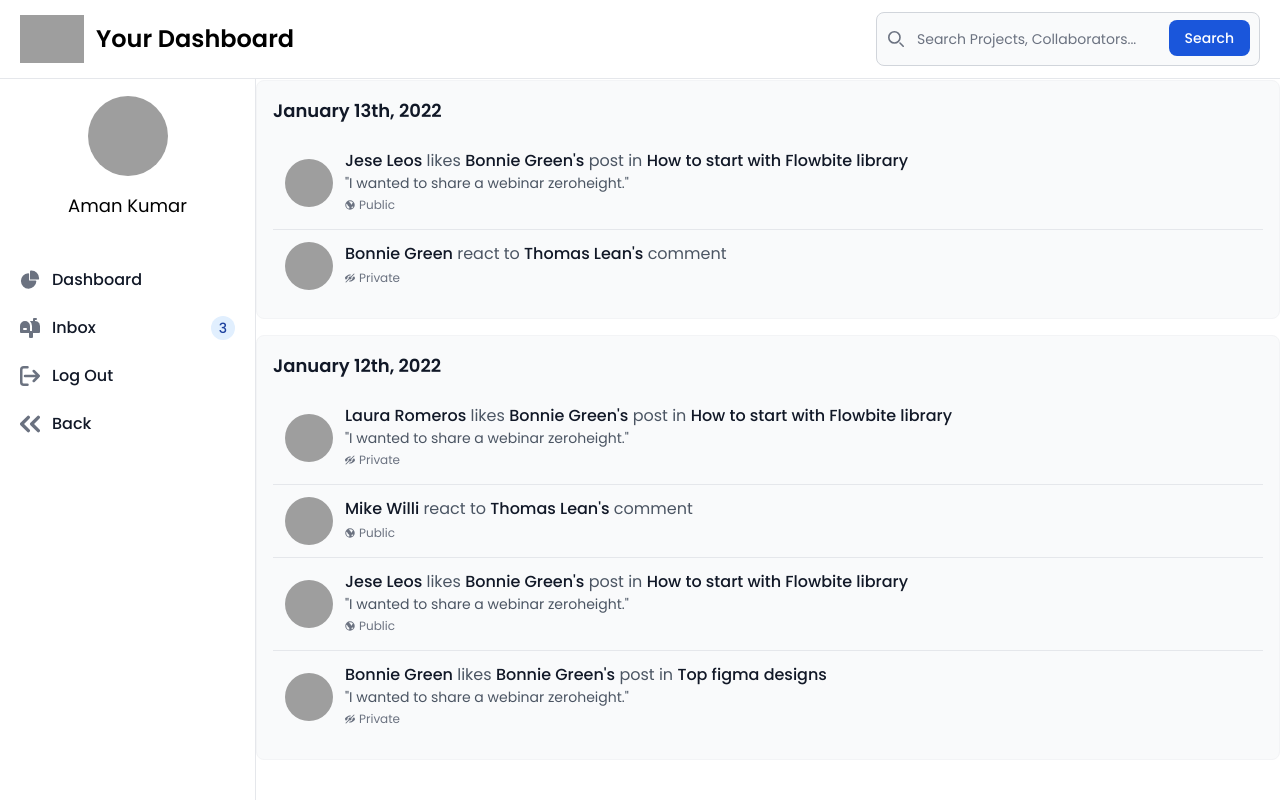
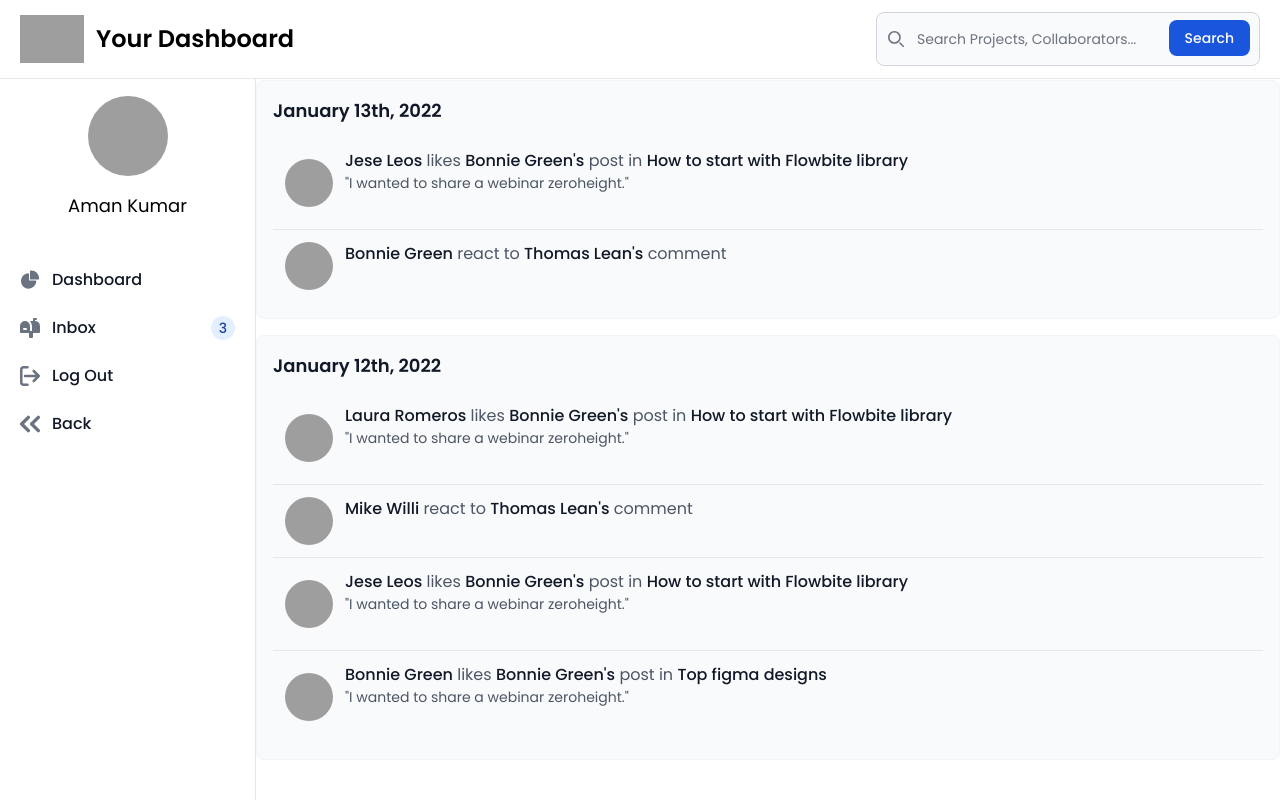
Before and after one commit to SiddhiApraj7/GDSCManagementPortal, a React (Create React App) app: page /collaborator-dashboard/inbox in a window 1280 px wide. Built offline with nearby package versions, Linux system fonts and the light colour scheme; grey boxes are pictures that could not be loaded.

Commit message:
collaborator dashboard

```diff
--- a/src/Pages/Inbox.js
+++ b/src/Pages/Inbox.js
@@ -96,10 +96,7 @@ export default function Inbox() {
                     <div className="text-base font-normal"><span className="font-medium text-gray-900 dark:text-white">Jese Leos</span> likes <span className="font-medium text-gray-900 dark:text-white">Bonnie Green's</span> post in <span className="font-medium text-gray-900 dark:text-white"> How to start with Flowbite library</span></div>
                     <div className="text-sm font-normal">"I wanted to share a webinar zeroheight."</div>
                     <span className="inline-flex items-center text-xs font-normal text-gray-500 dark:text-gray-400">
-                        <svg className="w-2.5 h-2.5 mr-1" aria-hidden="true" xmlns="http://www.w3.org/2000/svg" fill="currentColor" viewBox="0 0 20 20">
-                            <path d="M10 .5a9.5 9.5 0 1 0 0 19 9.5 9.5 0 0 0 0-19ZM8.374 17.4a7.6 7.6 0 0 1-5.9-7.4c0-.83.137-1.655.406-2.441l.239.019a3.887 3.887 0 0 1 2.082 2.5 4.1 4.1 0 0 0 2.441 2.8c1.148.522 1.389 2.007.732 4.522Zm3.6-8.829a.997.997 0 0 0-.027-.225 5.456 5.456 0 0 0-2.811-3.662c-.832-.527-1.347-.854-1.486-1.89a7.584 7.584 0 0 1 8.364 2.47c-1.387.208-2.14 2.237-2.14 3.307a1.187 1.187 0 0 1-1.9 0Zm1.626 8.053-.671-2.013a1.9 1.9 0 0 1 1.771-1.757l2.032.619a7.553 7.553 0 0 1-3.132 3.151Z"/>
-                        </svg>
-                        Public
+
                     </span>
                 </div>
             </a>
@@ -110,12 +107,7 @@ export default function Inbox() {
                 <div>
                     <div className="text-base font-normal text-gray-600 dark:text-gray-400"><span className="font-medium text-gray-900 dark:text-white">Bonnie Green</span> react to <span className="font-medium text-gray-900 dark:text-white">Thomas Lean's</span> comment</div>
                     <span className="inline-flex items-center text-xs font-normal text-gray-500 dark:text-gray-400">
-                        <svg className="w-2.5 h-2.5 mr-1" aria-hidden="true" xmlns="http://www.w3.org/2000/svg" fill="currentColor" viewBox="0 0 20 20">
-                            <path d="m2 13.587 3.055-3.055A4.913 4.913 0 0 1 5 10a5.006 5.006 0 0 1 5-5c.178.008.356.026.532.054l1.744-1.744A8.973 8.973 0 0 0 10 3C4.612 3 0 8.336 0 10a6.49 6.49 0 0 0 2 3.587Z"/>
-                            <path d="m12.7 8.714 6.007-6.007a1 1 0 1 0-1.414-1.414L11.286 7.3a2.98 2.98 0 0 0-.588-.21l-.035-.01a2.981 2.981 0 0 0-3.584 3.583c0 .012.008.022.01.033.05.204.12.401.211.59l-6.007 6.007a1 1 0 1 0 1.414 1.414L8.714 12.7c.189.091.386.162.59.211.011 0 .021.007.033.01a2.981 2.981 0 0 0 3.584-3.584c0-.012-.008-.023-.011-.035a3.05 3.05 0 0 0-.21-.588Z"/>
-                            <path d="M17.821 6.593 14.964 9.45a4.952 4.952 0 0 1-5.514 5.514L7.665 16.75c.767.165 1.55.25 2.335.251 6.453 0 10-5.258 10-7 0-1.166-1.637-2.874-2.179-3.407Z"/>
-                        </svg>
-                        Private
+
                     </span>
                 </div>
             </a>
@@ -132,12 +124,7 @@ export default function Inbox() {
                     <div className="text-base font-normal"><span className="font-medium text-gray-900 dark:text-white">Laura Romeros</span> likes <span className="font-medium text-gray-900 dark:text-white">Bonnie Green's</span> post in <span className="font-medium text-gray-900 dark:text-white"> How to start with Flowbite library</span></div>
                     <div className="text-sm font-normal">"I wanted to share a webinar zeroheight."</div>
                     <span className="inline-flex items-center text-xs font-normal text-gray-500 dark:text-gray-400">
-                        <svg className="w-2.5 h-2.5 mr-1" aria-hidden="true" xmlns="http://www.w3.org/2000/svg" fill="currentColor" viewBox="0 0 20 20">
-                            <path d="m2 13.587 3.055-3.055A4.913 4.913 0 0 1 5 10a5.006 5.006 0 0 1 5-5c.178.008.356.026.532.054l1.744-1.744A8.973 8.973 0 0 0 10 3C4.612 3 0 8.336 0 10a6.49 6.49 0 0 0 2 3.587Z"/>
-                            <path d="m12.7 8.714 6.007-6.007a1 1 0 1 0-1.414-1.414L11.286 7.3a2.98 2.98 0 0 0-.588-.21l-.035-.01a2.981 2.981 0 0 0-3.584 3.583c0 .012.008.022.01.033.05.204.12.401.211.59l-6.007 6.007a1 1 0 1 0 1.414 1.414L8.714 12.7c.189.091.386.162.59.211.011 0 .021.007.033.01a2.981 2.981 0 0 0 3.584-3.584c0-.012-.008-.023-.011-.035a3.05 3.05 0 0 0-.21-.588Z"/>
-                            <path d="M17.821 6.593 14.964 9.45a4.952 4.952 0 0 1-5.514 5.514L7.665 16.75c.767.165 1.55.25 2.335.251 6.453 0 10-5.258 10-7 0-1.166-1.637-2.874-2.179-3.407Z"/>
-                        </svg>
-                        Private
+
                     </span>
                 </div>
             </a>
@@ -148,10 +135,7 @@ export default function Inbox() {
                 <div>
                     <div className="text-base font-normal text-gray-600 dark:text-gray-400"><span className="font-medium text-gray-900 dark:text-white">Mike Willi</span> react to <span className="font-medium text-gray-900 dark:text-white">Thomas Lean's</span> comment</div>
                     <span className="inline-flex items-center text-xs font-normal text-gray-500 dark:text-gray-400">
-                        <svg className="w-2.5 h-2.5 mr-1" aria-hidden="true" xmlns="http://www.w3.org/2000/svg" fill="currentColor" viewBox="0 0 20 20">
-                            <path d="M10 .5a9.5 9.5 0 1 0 0 19 9.5 9.5 0 0 0 0-19ZM8.374 17.4a7.6 7.6 0 0 1-5.9-7.4c0-.83.137-1.655.406-2.441l.239.019a3.887 3.887 0 0 1 2.082 2.5 4.1 4.1 0 0 0 2.441 2.8c1.148.522 1.389 2.007.732 4.522Zm3.6-8.829a.997.997 0 0 0-.027-.225 5.456 5.456 0 0 0-2.811-3.662c-.832-.527-1.347-.854-1.486-1.89a7.584 7.584 0 0 1 8.364 2.47c-1.387.208-2.14 2.237-2.14 3.307a1.187 1.187 0 0 1-1.9 0Zm1.626 8.053-.671-2.013a1.9 1.9 0 0 1 1.771-1.757l2.032.619a7.553 7.553 0 0 1-3.132 3.151Z"/>
-                        </svg>
-                        Public
+
                     </span>
                 </div>
             </a>
@@ -163,10 +147,7 @@ export default function Inbox() {
                     <div className="text-base font-normal"><span className="font-medium text-gray-900 dark:text-white">Jese Leos</span> likes <span className="font-medium text-gray-900 dark:text-white">Bonnie Green's</span> post in <span className="font-medium text-gray-900 dark:text-white"> How to start with Flowbite library</span></div>
                     <div className="text-sm font-normal">"I wanted to share a webinar zeroheight."</div>
                     <span className="inline-flex items-center text-xs font-normal text-gray-500 dark:text-gray-400">
-                        <svg className="w-2.5 h-2.5 mr-1" aria-hidden="true" xmlns="http://www.w3.org/2000/svg" fill="currentColor" viewBox="0 0 20 20">
-                            <path d="M10 .5a9.5 9.5 0 1 0 0 19 9.5 9.5 0 0 0 0-19ZM8.374 17.4a7.6 7.6 0 0 1-5.9-7.4c0-.83.137-1.655.406-2.441l.239.019a3.887 3.887 0 0 1 2.082 2.5 4.1 4.1 0 0 0 2.441 2.8c1.148.522 1.389 2.007.732 4.522Zm3.6-8.829a.997.997 0 0 0-.027-.225 5.456 5.456 0 0 0-2.811-3.662c-.832-.527-1.347-.854-1.486-1.89a7.584 7.584 0 0 1 8.364 2.47c-1.387.208-2.14 2.237-2.14 3.307a1.187 1.187 0 0 1-1.9 0Zm1.626 8.053-.671-2.013a1.9 1.9 0 0 1 1.771-1.757l2.032.619a7.553 7.553 0 0 1-3.132 3.151Z"/>
-                        </svg>
-                        Public
+
                     </span>
                 </div>
             </a>
@@ -178,12 +159,7 @@ export default function Inbox() {
                     <div className="text-base font-normal"><span className="font-medium text-gray-900 dark:text-white">Bonnie Green</span> likes <span className="font-medium text-gray-900 dark:text-white">Bonnie Green's</span> post in <span className="font-medium text-gray-900 dark:text-white"> Top figma designs</span></div>
                     <div className="text-sm font-normal">"I wanted to share a webinar zeroheight."</div>
                     <span className="inline-flex items-center text-xs font-normal text-gray-500 dark:text-gray-400">
-                        <svg className="w-2.5 h-2.5 mr-1" aria-hidden="true" xmlns="http://www.w3.org/2000/svg" fill="currentColor" viewBox="0 0 20 20">
-                            <path d="m2 13.587 3.055-3.055A4.913 4.913 0 0 1 5 10a5.006 5.006 0 0 1 5-5c.178.008.356.026.532.054l1.744-1.744A8.973 8.973 0 0 0 10 3C4.612 3 0 8.336 0 10a6.49 6.49 0 0 0 2 3.587Z"/>
-                            <path d="m12.7 8.714 6.007-6.007a1 1 0 1 0-1.414-1.414L11.286 7.3a2.98 2.98 0 0 0-.588-.21l-.035-.01a2.981 2.981 0 0 0-3.584 3.583c0 .012.008.022.01.033.05.204.12.401.211.59l-6.007 6.007a1 1 0 1 0 1.414 1.414L8.714 12.7c.189.091.386.162.59.211.011 0 .021.007.033.01a2.981 2.981 0 0 0 3.584-3.584c0-.012-.008-.023-.011-.035a3.05 3.05 0 0 0-.21-.588Z"/>
-                            <path d="M17.821 6.593 14.964 9.45a4.952 4.952 0 0 1-5.514 5.514L7.665 16.75c.767.165 1.55.25 2.335.251 6.453 0 10-5.258 10-7 0-1.166-1.637-2.874-2.179-3.407Z"/>
-                        </svg>
-                        Private
+
                     </span>
                 </div>
             </a>
```
